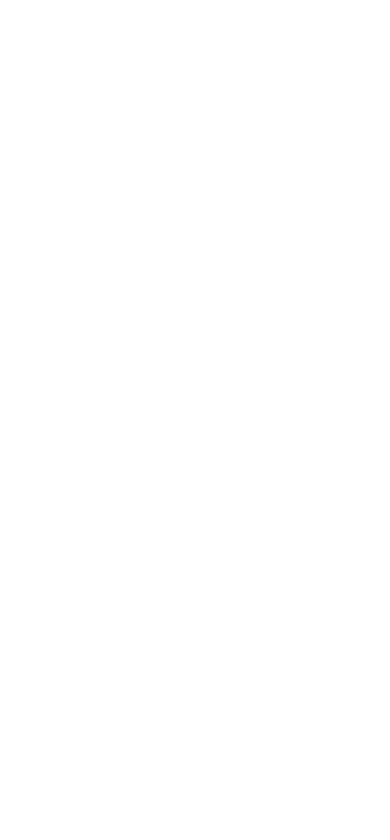
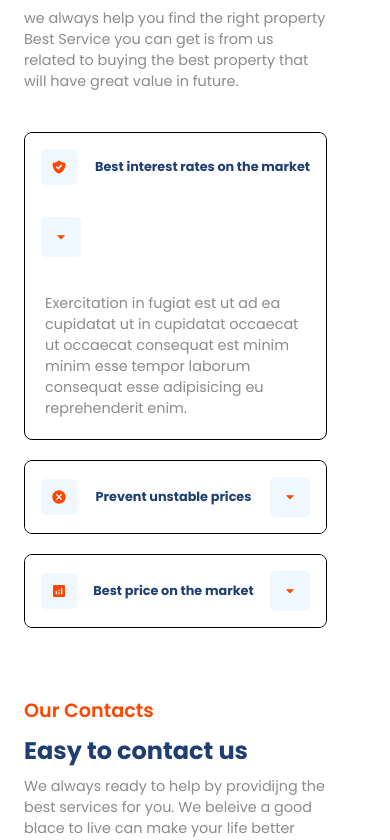
Before and after one commit to Aamir-Manzoor/Real-Estate-Web-Application, a React (Vite) app: page / in a window 390 px wide. Shown: the part 3084-3924 px from the top of the page. Before the commit the page ends 2556 px from the top, so only its background shows below. Built offline with nearby package versions, Linux system fonts and the light colour scheme.

Commit message:
fixed contact

```diff
--- a/src/App.jsx
+++ b/src/App.jsx
@@ -18,10 +18,10 @@
         </div>
         <Companies />
         <Residencies/>
-        {/* <Value/> */}
-        {/* <Contact/> */}
-        {/* <GetStarted/> */}
-        {/* <Footer/> */}
+        <Value/>
+        <Contact/>
+        <GetStarted/>
+        <Footer/>
       </div>
     </>
   );
--- a/src/components/value/value.css
+++ b/src/components/value/value.css
@@ -45,3 +45,15 @@
 .accordionButton .primaryText{
     font-size: 1.4rem;
 }
+
+@media (max-width: 1024px) {
+    .v-container {
+      flex-direction: column;
+    }
+  }
+
+  @media (max-width: 768px) {
+    .accordionButton .primaryText {
+      font-size: 0.8rem;
+    }
+  }
```
